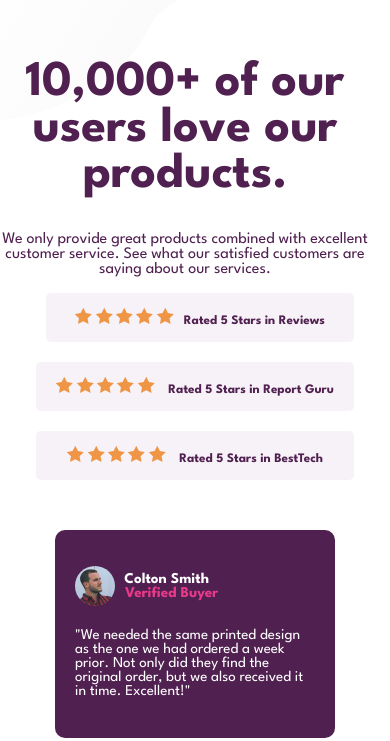
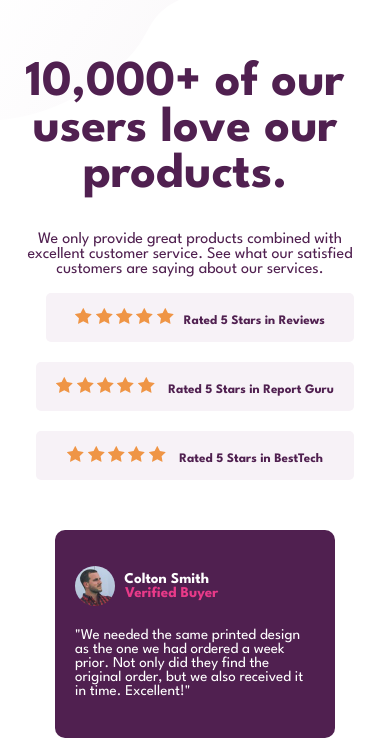
Before and after one commit to Jchosenn/social-proof-section-master, a plain HTML site: page index.html in a window 390 px wide. Shown: the part 122-863 px from the top of the page. Drawn offline with Linux system fonts and the light colour scheme.

Commit message:
update style.css

```diff
--- a/style.css
+++ b/style.css
@@ -140,6 +140,11 @@ span {
     flex-direction: column;
     text-align: center;
   }
+  .text-content p {
+    width: 350px;
+    margin-left: 30px;
+    color: hsl(300, 43%, 22%);
+  }
   .rates {
     font-size: 13px;
     padding: 15px 20px;
```
